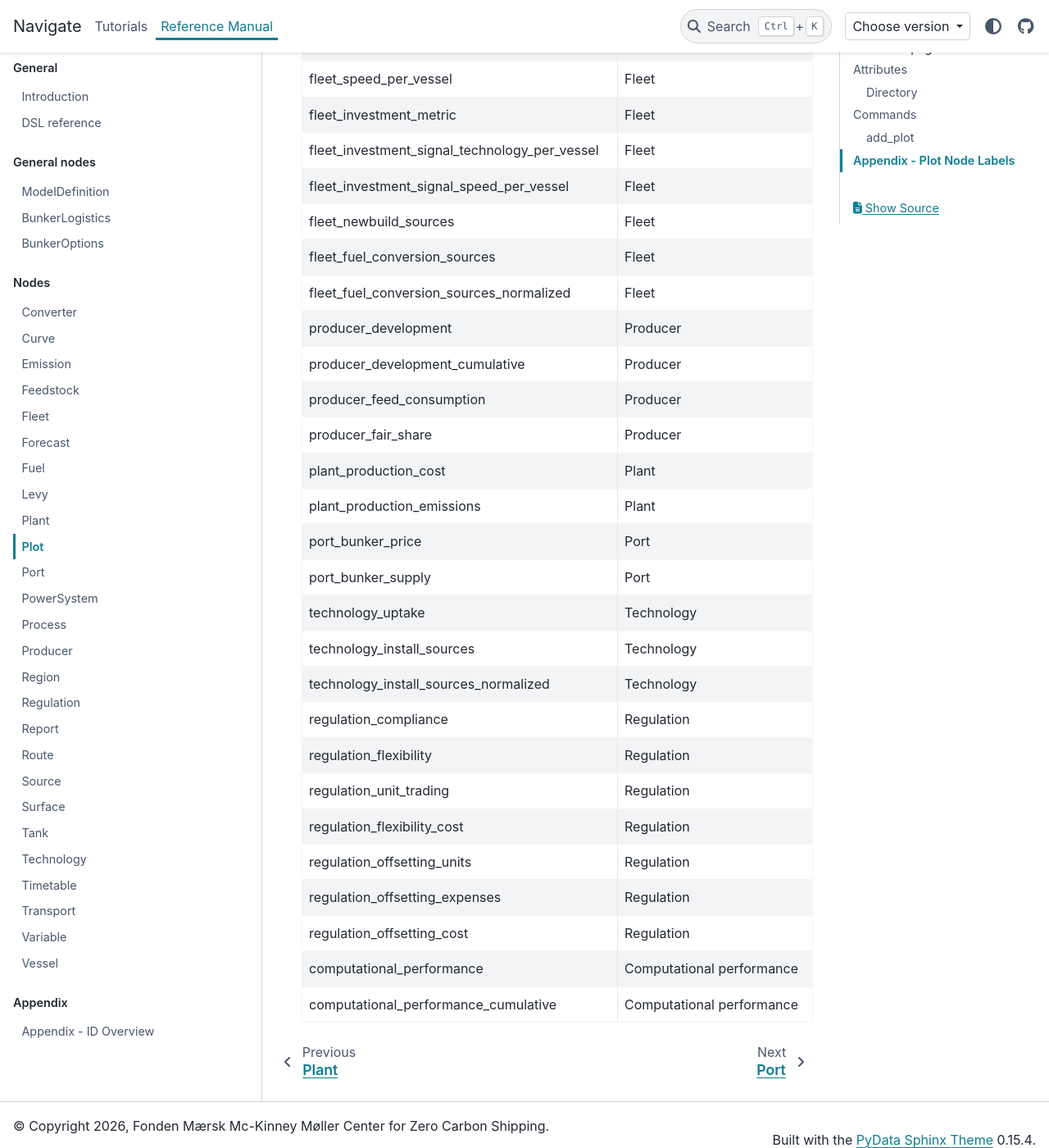
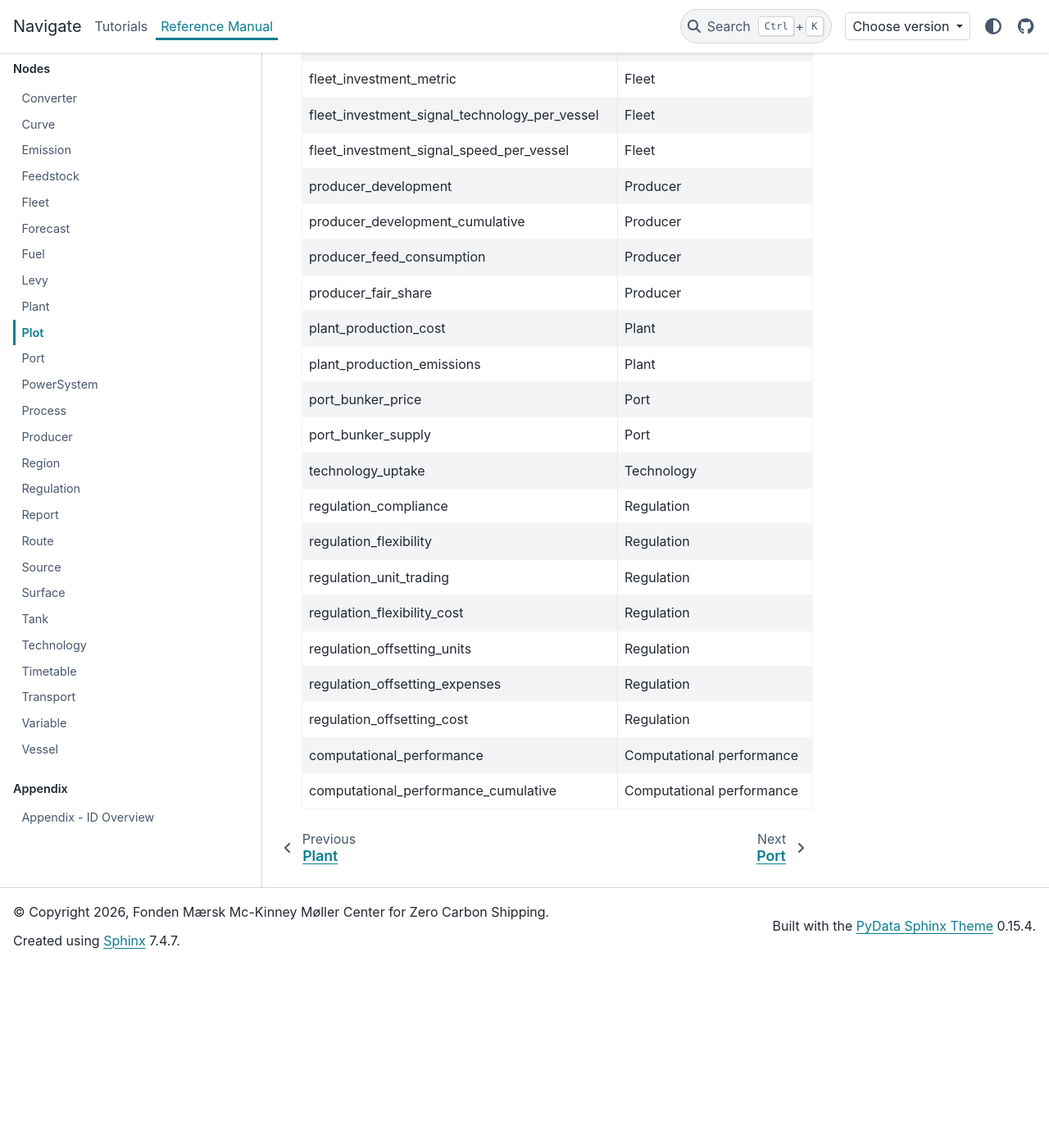
Before and after one commit to zerocarbonshipping/navigate-zcs, a Sphinx documentation site: the page built from docs/reference_manual/plot.md, in a window 1280 px wide and 1400 px high, scrolled down 2780 px. Shown: the whole window at 82% size. Built offline with Sphinx 7.4.7 and the PyData theme 0.15.4, drawn with Linux system fonts in a browser that asks for light colours; after the commit the page ends 3956 px from its top, so only the background shows below that; some of the changed text lies outside the part shown.

Commit message:
Propagate plot and profile output removal to decks and docs
Keeps the user-facing surface consistent with the deleted plots and
report properties: registry-driven manual tables, the debug plot
module, and the changelog.

Co-Authored-By: Claude Fable 5 <noreply@anthropic.com>

```diff
--- a/assumptions/modules/installation/debug_plot.inc
+++ b/assumptions/modules/installation/debug_plot.inc
@@ -6,14 +6,10 @@ Plot "plots_debug" {
 
 	add_plot("computational_performance")
 	add_plot("computational_performance_cumulative")
-	add_plot("fleet_newbuild_sources")
-	add_plot("fleet_fuel_conversion_sources")
 	add_plot("fleet_trade")
 	add_plot("fleet_investment_signal_technology_per_vessel")
 	add_plot("fleet_investment_signal_speed_per_vessel")
-	add_plot("fuel_supply_demand_expectation")
 	add_plot("producer_fair_share")
 	add_plot("regulation_flexibility")
 	add_plot("technology_uptake")
-	add_plot("technology_install_sources")
 }
--- a/docs/reference_manual/plot.md
+++ b/docs/reference_manual/plot.md
@@ -69,7 +69,6 @@ The labels below are the values accepted by the `add_plot` command on a `Plot` n
 | engine_age                                      | Engine                     |
 | engine_pilot_fuel_share                         | Engine                     |
 | fuel_supply_demand                              | Fuel                       |
-| fuel_supply_demand_expectation                  | Fuel                       |
 | fuel_type_supply_demand                         | Fuel                       |
 | fleet_emission_absolute                         | Fleet                      |
 | fleet_emission_intensity                        | Fleet                      |
@@ -86,9 +85,6 @@ The labels below are the values accepted by the `add_plot` command on a `Plot` n
 | fleet_investment_metric                         | Fleet                      |
 | fleet_investment_signal_technology_per_vessel   | Fleet                      |
 | fleet_investment_signal_speed_per_vessel        | Fleet                      |
-| fleet_newbuild_sources                          | Fleet                      |
-| fleet_fuel_conversion_sources                   | Fleet                      |
-| fleet_fuel_conversion_sources_normalized        | Fleet                      |
 | producer_development                            | Producer                   |
 | producer_development_cumulative                 | Producer                   |
 | producer_feed_consumption                       | Producer                   |
@@ -98,8 +94,6 @@ The labels below are the values accepted by the `add_plot` command on a `Plot` n
 | port_bunker_price                               | Port                       |
 | port_bunker_supply                              | Port                       |
 | technology_uptake                               | Technology                 |
-| technology_install_sources                      | Technology                 |
-| technology_install_sources_normalized           | Technology                 |
 | regulation_compliance                           | Regulation                 |
 | regulation_flexibility                          | Regulation                 |
 | regulation_unit_trading                         | Regulation                 |
```
Also changed, not shown: CHANGELOG.md (+9 -0 lines), docs/reference_manual/report.md (+0 -2 lines).
